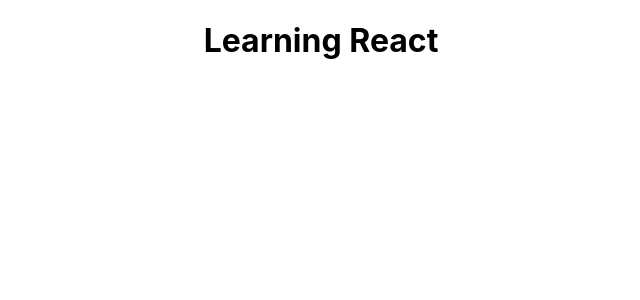
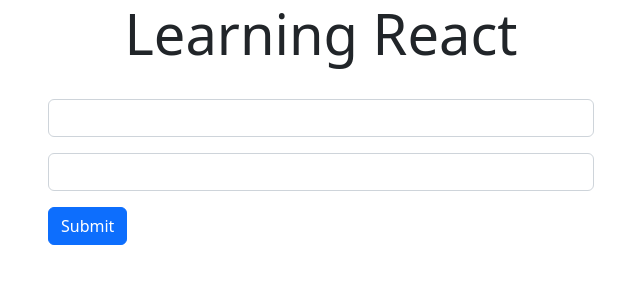
Before and after one commit to K1Pro/Calendar-React-App-01, a React (Create React App) app: page / in a window 1280 px wide. Shown: the top 300 px of the page, without its empty margins (319-959 px from the left). Built offline with nearby package versions, Linux system fonts and the light colour scheme.

Commit message:
input form

```diff
--- a/package.json
+++ b/package.json
@@ -6,6 +6,7 @@
     "@testing-library/jest-dom": "^5.16.5",
     "@testing-library/react": "^13.4.0",
     "@testing-library/user-event": "^13.5.0",
+    "bootstrap": "^5.2.1",
     "react": "^18.2.0",
     "react-dom": "^18.2.0",
     "react-scripts": "5.0.1",
--- a/src/App.js
+++ b/src/App.js
@@ -1,9 +1,24 @@
-import "./App.css";
-
 function App() {
   return (
-    <div className="App">
-      <h1>Learning React</h1>
+    <div className="container">
+      <h1 className="display-4 text-center">Learning React</h1>
+      <br />
+
+      <div className="row">
+        <div className="col-md-6 offset-md-3">
+          <form>
+            <div className="mb-3">
+              <input className="form-control" type="text" />
+            </div>
+            <div className="mb-3">
+              <input className="form-control" type="password" />
+            </div>
+            <button type="submit" className="btn btn-primary">
+              Submit
+            </button>
+          </form>
+        </div>
+      </div>
     </div>
   );
 }
```
Also changed, not shown: src/index.js (+7 -6 lines), 1 other file (tests, documents, lock files or other folders).
